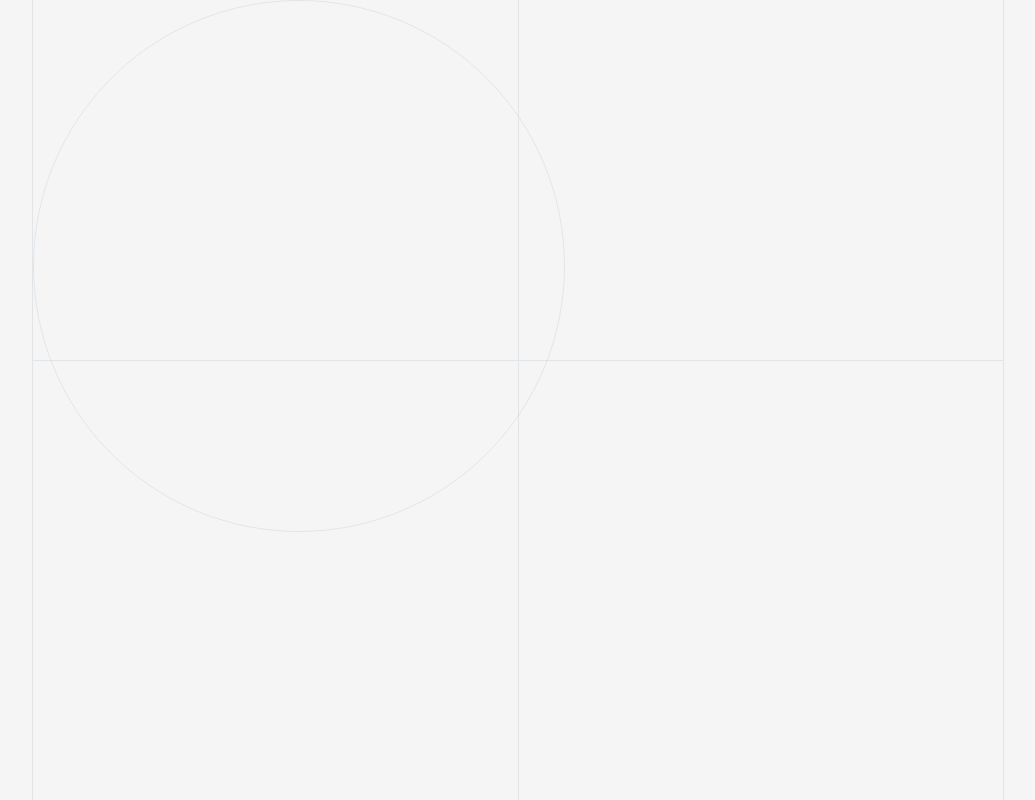
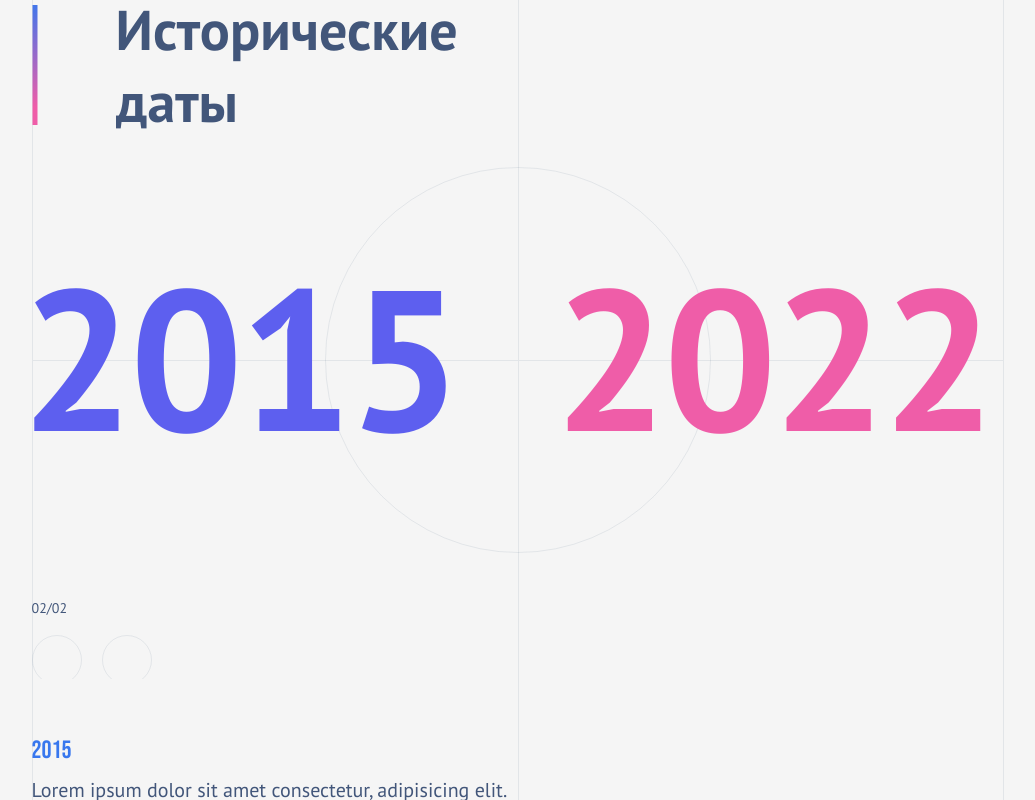
Before and after one commit to M4XPRD/historical-dates, a React (Vite) app: page / in a window 1280 px wide. Shown: the whole page, without its empty margins (122-1157 px from the left). Built offline with nearby package versions, Linux system fonts and the light colour scheme.

Commit message:
Main components created

```diff
--- a/src/App.tsx
+++ b/src/App.tsx
@@ -1,7 +1,10 @@
 import styled from 'styled-components';
-import Frame from './components/Frame';
+import Frame from './components/SliderView/Frame';
+import Content from './components/SliderView/Content';
 
-const Wrapper = styled.main`
+const Wrapper = styled.div`
+    position: relative;
+
     display: flex;
     align-items: center;
     justify-content: center;
@@ -14,6 +17,7 @@ const Wrapper = styled.main`
 const App = () => (
   <Wrapper>
     <Frame />
+    <Content />
   </Wrapper>
 );
 
--- /dev/null
+++ b/src/components/SliderView/Content.tsx
@@ -0,0 +1,27 @@
+import styled from 'styled-components';
+import Title from './Title';
+import CurrentYears from './Years';
+import SliderButtons from './SliderButtons';
+import Events from './Events';
+
+const Wrapper = styled.main`
+  position: absolute;
+
+  display: flex;
+  flex-direction: column;
+  justify-content: center;
+  align-items: center;
+  width: 76%;
+  height: 100%;
+`;
+
+const Content = () => (
+  <Wrapper>
+    <Title />
+    <CurrentYears />
+    <SliderButtons />
+    <Events />
+  </Wrapper>
+);
+
+export default Content;
--- /dev/null
+++ b/src/components/SliderView/Events.tsx
@@ -0,0 +1,39 @@
+import styled from 'styled-components';
+
+const Wrapper = styled.section`
+  display: flex;
+  align-self: flex-start;
+  flex-direction: row;
+  gap: 80px;
+`;
+
+const EventWrapper = styled.article`
+  display: flex;
+  flex-direction: column;
+  gap: 15px;
+`;
+
+const CurrentYear = styled.div`
+  font-family: var(--font-family-secondary);
+  font-size: var(--fs-s);
+  font-weight: var(--fw-standart);
+  color: var(--colour-small-date);
+`;
+
+const Paragraph = styled.p`
+  font-family: var(--font-family);
+  font-size: var(--fs-xs);
+  font-weight: var(--fw-standart);
+  color: var(--colour-main);
+`;
+
+const Events = () => (
+  <Wrapper>
+    <EventWrapper>
+      <CurrentYear>2015</CurrentYear>
+      <Paragraph>Lorem ipsum dolor sit amet consectetur, adipisicing elit.</Paragraph>
+    </EventWrapper>
+  </Wrapper>
+);
+
+export default Events;
--- a/src/components/Frame.tsx
+++ b/src/components/SliderView/Frame.tsx
@@ -1,7 +1,4 @@
 import styled from 'styled-components';
-import frame from '../assets/frame.svg';
-import ellipse from '../assets/ellipse.svg';
-import verticalColouredBar from '../assets/vertical-coloured-bar.svg';
 
 const Wrapper = styled.div`
   position: relative;
@@ -39,23 +36,23 @@ const VerticalBar = styled.div`
 
 const EllipseWrapper = styled.div`
   position: absolute;
-
-  width: 100%;
-  height: 100%;
+  display: inline-block;
+  top: 45%;
+  left: 50%;
+  transform: translate(-50%, -50%);
 `;
 
 const Ellipse = styled.div`
-  width: 530px;
-  height: 530px;
+  width: 30vw;
+  height: 30vw;
+
+  max-width: 530px;
+  max-height: 530px;
+  min-width: 200px;
+  min-height: 200px;
 
   border: 1px solid rgba(66, 86, 122, .1);
   border-radius: 50%;
-`;
-
-const VerticalColouredBar = styled.img`
-  position: absolute;
-
-  height: 120px;
 `;
 
 const Frame = () => (
--- /dev/null
+++ b/src/components/SliderView/SliderButtons.tsx
@@ -0,0 +1,52 @@
+import styled from 'styled-components';
+import slidersData from '../../utils/slidersData';
+import formatSlidersCount from '../../utils/formatSlidersCount';
+
+const Wrapper = styled.section`
+  display: flex;
+  flex-direction: column;
+  align-self: flex-start;
+  gap: 20px;
+
+  margin-bottom: 56px;
+
+  font-family: var(--font-family);
+  color: var(--colour-main);
+`;
+
+const CurrentSlider = styled.div`
+  font-size: var(--fs-xxs);
+`;
+
+const ButtonsWrapper = styled.div`
+  display: flex;
+  flex-direction: row;
+  gap: 20px;
+`;
+
+const Button = styled.button`
+  width: 50px;
+  height: 50px;
+
+  border-radius: 50%;
+  border: 1px solid rgba(66, 86, 122, .1);
+  background-color: transparent;
+`;
+
+const SliderButtons = () => {
+  const totalSliders = formatSlidersCount(slidersData.length);
+
+  return (
+    <Wrapper>
+      <CurrentSlider>
+        {`${totalSliders}/${totalSliders}`}
+      </CurrentSlider>
+      <ButtonsWrapper>
+        <Button type="button" />
+        <Button type="button" />
+      </ButtonsWrapper>
+    </Wrapper>
+  );
+};
+
+export default SliderButtons;
--- /dev/null
+++ b/src/components/SliderView/Title.tsx
@@ -0,0 +1,31 @@
+import styled from 'styled-components';
+import verticalColouredBar from '../../assets/vertical-coloured-bar.svg';
+
+const Wrapper = styled.section`
+  display: flex;
+  align-self: flex-start;
+  flex-direction: row;
+  align-items: center;
+  gap: 78px;
+`;
+
+const VerticalColouredBar = styled.img`
+  height: 120px;
+`;
+
+const TitleText = styled.div`
+  max-width: 353px;
+  font-family: var(--font-family);
+  font-size: var(--fs-m);
+  font-weight: var(--fw-bold);
+  color: var(--colour-main);
+`;
+
+const Title = () => (
+  <Wrapper>
+    <VerticalColouredBar src={verticalColouredBar} />
+    <TitleText>Исторические даты</TitleText>
+  </Wrapper>
+);
+
+export default Title;
--- /dev/null
+++ b/src/components/SliderView/Years.tsx
@@ -0,0 +1,34 @@
+import styled from 'styled-components';
+
+const Wrapper = styled.section`
+  display: flex;
+  flex-direction: row;
+  gap: 6rem;
+
+  font-family: var(--font-family);
+  font-size: var(--fs-l);
+  font-weight: var(--fw-bold);
+
+  margin-right: 1.5rem;
+  margin-bottom: 137px;
+  margin-top: 96px;
+`;
+
+const YearFrom = styled.div`
+  color: var(--colour-date-from);
+  letter-spacing: -0.02em;
+`;
+
+const YearTo = styled.div`
+  color: var(--colour-date-to);
+  letter-spacing: -0.02em;
+`;
+
+const CurrentYears = () => (
+  <Wrapper>
+    <YearFrom>2015</YearFrom>
+    <YearTo>2022</YearTo>
+  </Wrapper>
+);
+
+export default CurrentYears;
--- a/src/index.css
+++ b/src/index.css
@@ -15,8 +15,8 @@
   --colour-main: #42567A;
   --font-family: 'PT Sans', sans-serif;
   --font-family-secondary: 'Bebas Neue', sans-serif;
+  --fw-standart: 400;
   --fw-bold: 700;
-  --fw-standart: 400;
   --fs-xxs: 14px;
   --fs-xs: 20px;
   --fs-s: 25px;
```
